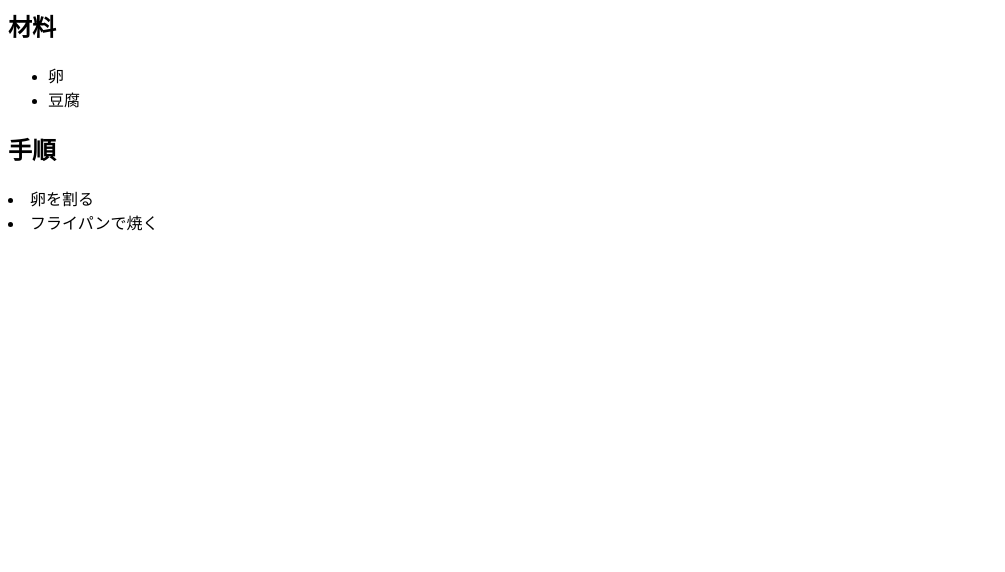
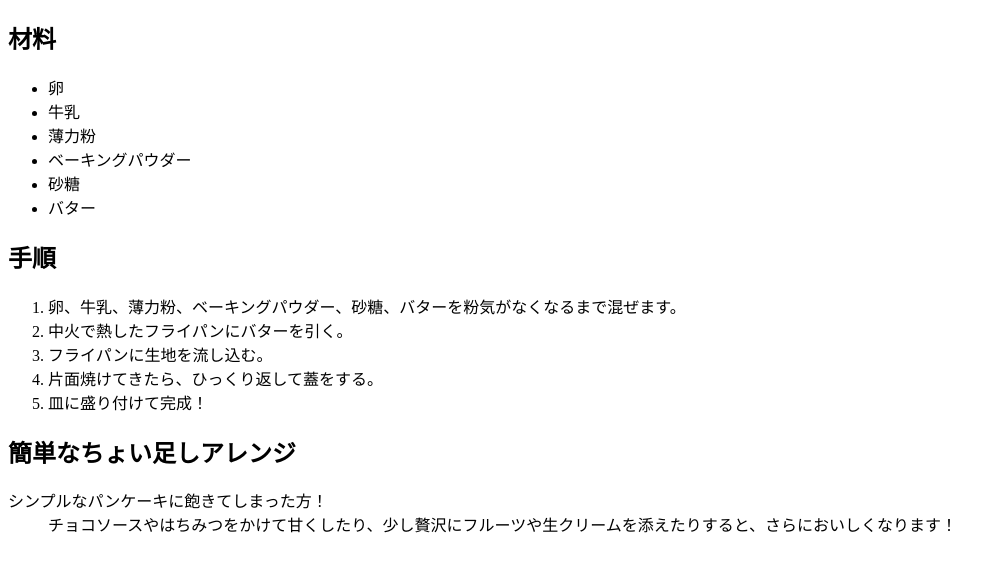
Before and after one commit to takeuchihanaa/literacy, a plain HTML site: page list.html in a window 1280 px wide. Shown: the whole page, without its empty margins (0-1005 px from the left). Drawn offline with Linux system fonts and the light colour scheme.

Commit message:
Update list.html

```diff
--- a/list.html
+++ b/list.html
@@ -1,11 +1,33 @@
-<h2>材料</h2>
-<ul>
-   <li>卵</li>
-   <li>豆腐</li>
-</ul>
+<!DOCTYPE html>
+<html lang="ja">
+<head>
+    <title>パンケーキ</title>
+</head>
+<body>
+    <h2>材料</h2>
+    <ul>
+        <li>卵</li>
+        <li>牛乳</li>
+        <li>薄力粉</li>
+        <li>ベーキングパウダー</li>
+        <li>砂糖</li>
+        <li>バター</li>
+    </ul>
 
-<h2>手順</h2>
-<oi>
-  <li>卵を割る</li>
-  <li>フライパンで焼く</li>
-</oi>
+    <h2>手順</h2>
+    <ol>
+        <li>卵、牛乳、薄力粉、ベーキングパウダー、砂糖、バターを粉気がなくなるまで混ぜます。</li>
+        <li>中火で熱したフライパンにバターを引く。</li>
+        <li>フライパンに生地を流し込む。</li>
+        <li>片面焼けてきたら、ひっくり返して蓋をする。</li>
+        <li>皿に盛り付けて完成！</li>
+    </ol>
+
+
+    <h2>簡単なちょい足しアレンジ</h2>
+    <dl>
+        <dt>シンプルなパンケーキに飽きてしまった方！</dt>
+        <dd>チョコソースやはちみつをかけて甘くしたり、少し贅沢にフルーツや生クリームを添えたりすると、さらにおいしくなります！</dd>
+    </dl>
+</body>
+</html>
```
